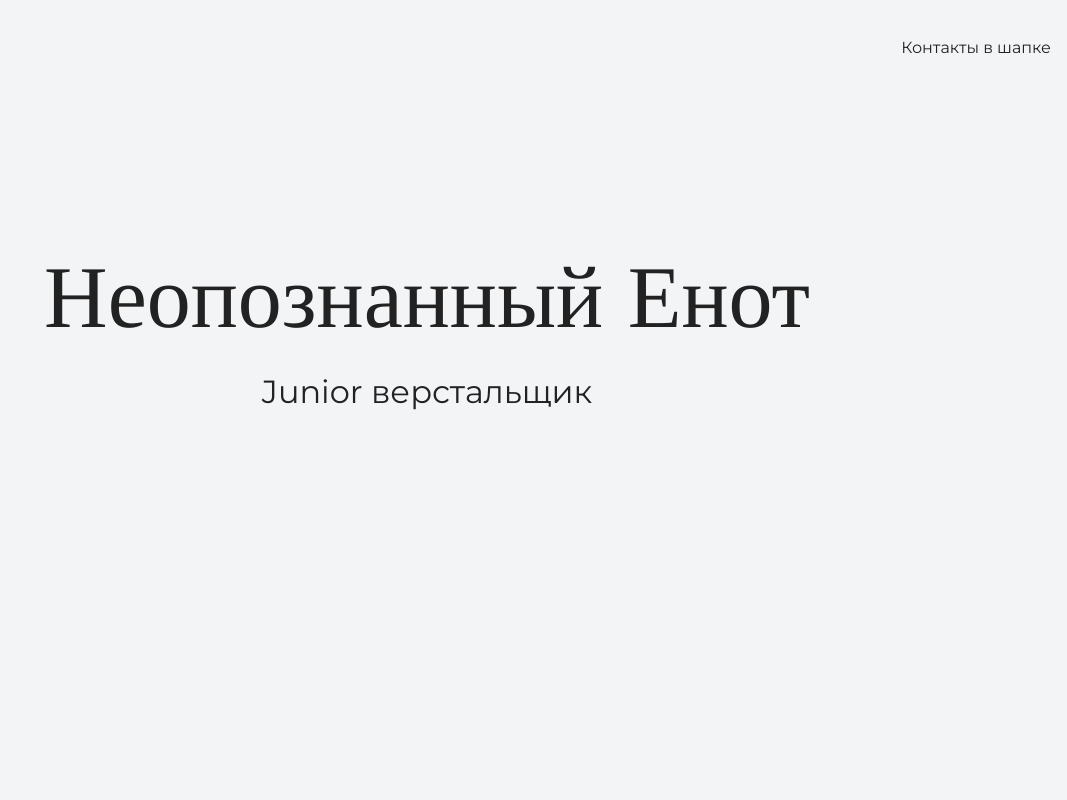
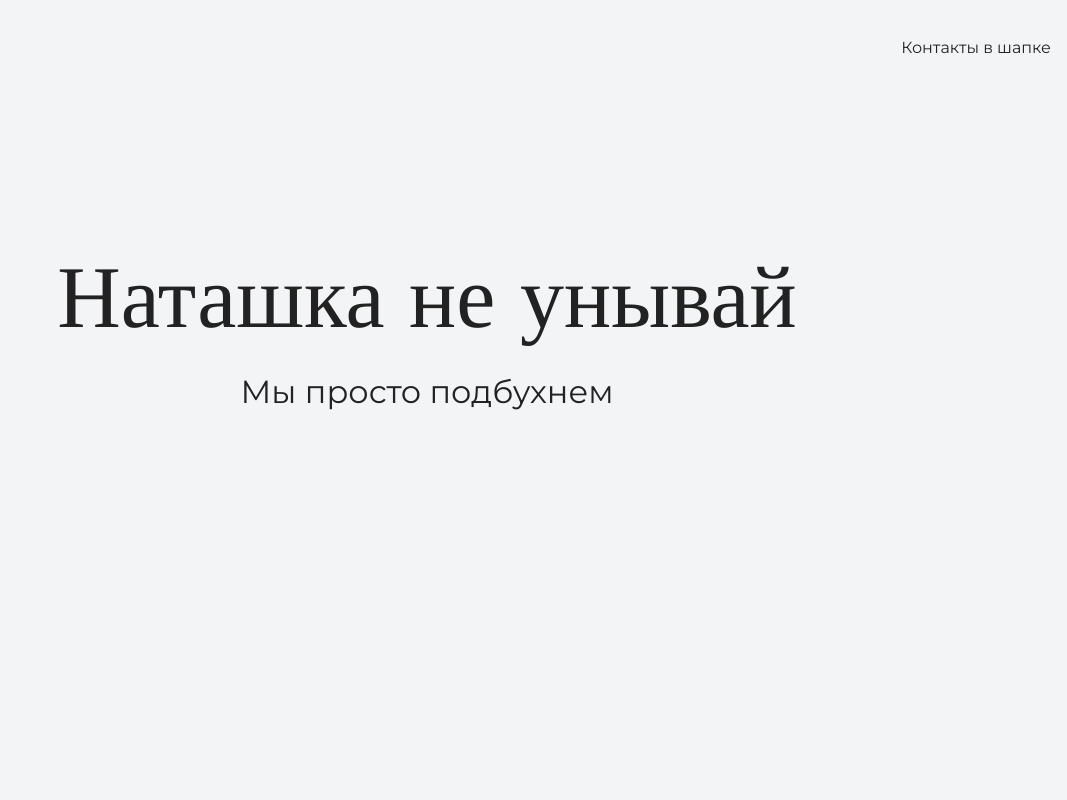
Before and after one commit to alexmaison-spb/my-site, a plain HTML site: page index.html in a window 1280 px wide. Shown: the top 800 px of the page, without its empty margins (213-1280 px from the left). Drawn offline with nearby package versions, Linux system fonts and the light colour scheme.

Commit message:
Update index.html

```diff
--- a/index.html
+++ b/index.html
@@ -16,8 +16,8 @@
 
     <section class="hero-image">
       <div class="container">
-      <h1 class="heading">Неопознанный Енот</h1>
-      <p>Junior верстальщик</p>
+      <h1 class="heading">Наташка не унывай</h1>
+      <p>Мы просто подбухнем</p>
     </div>
     </section>
 
```
